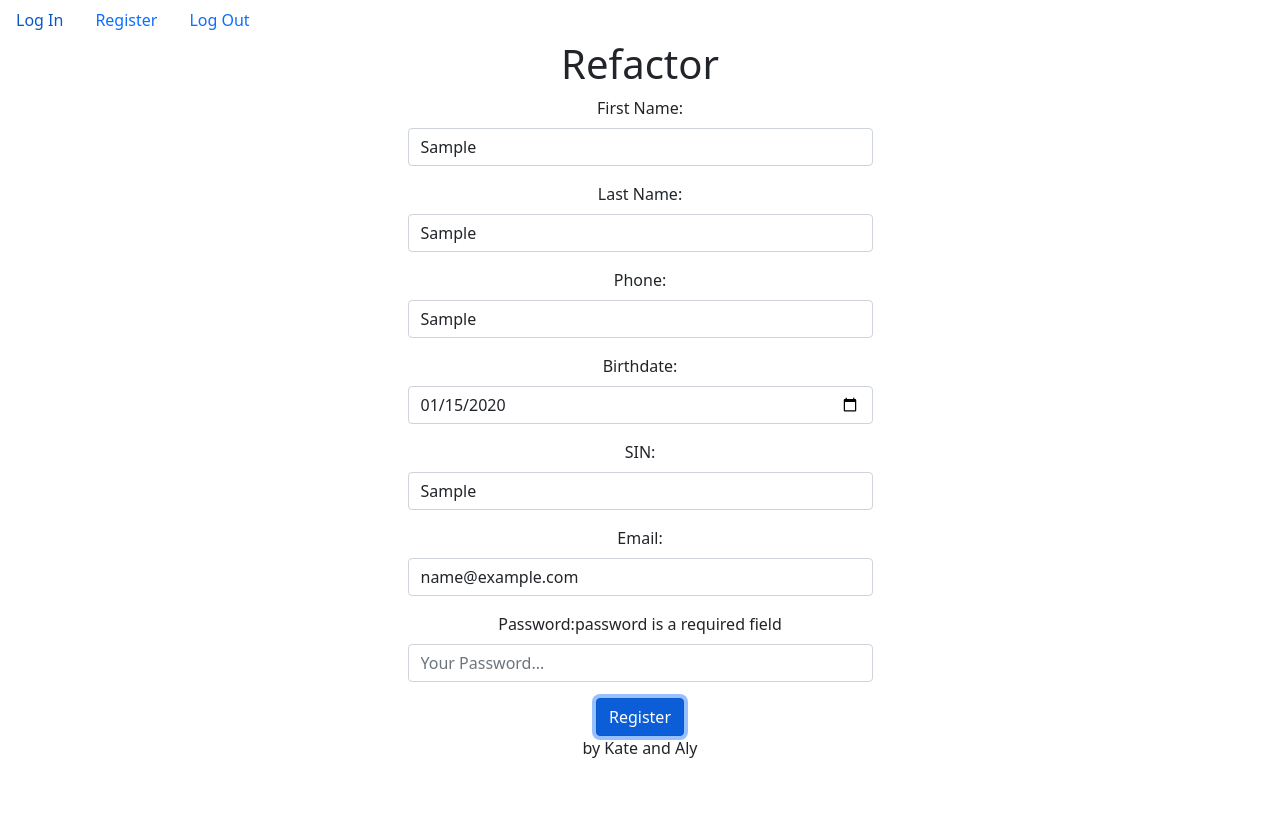
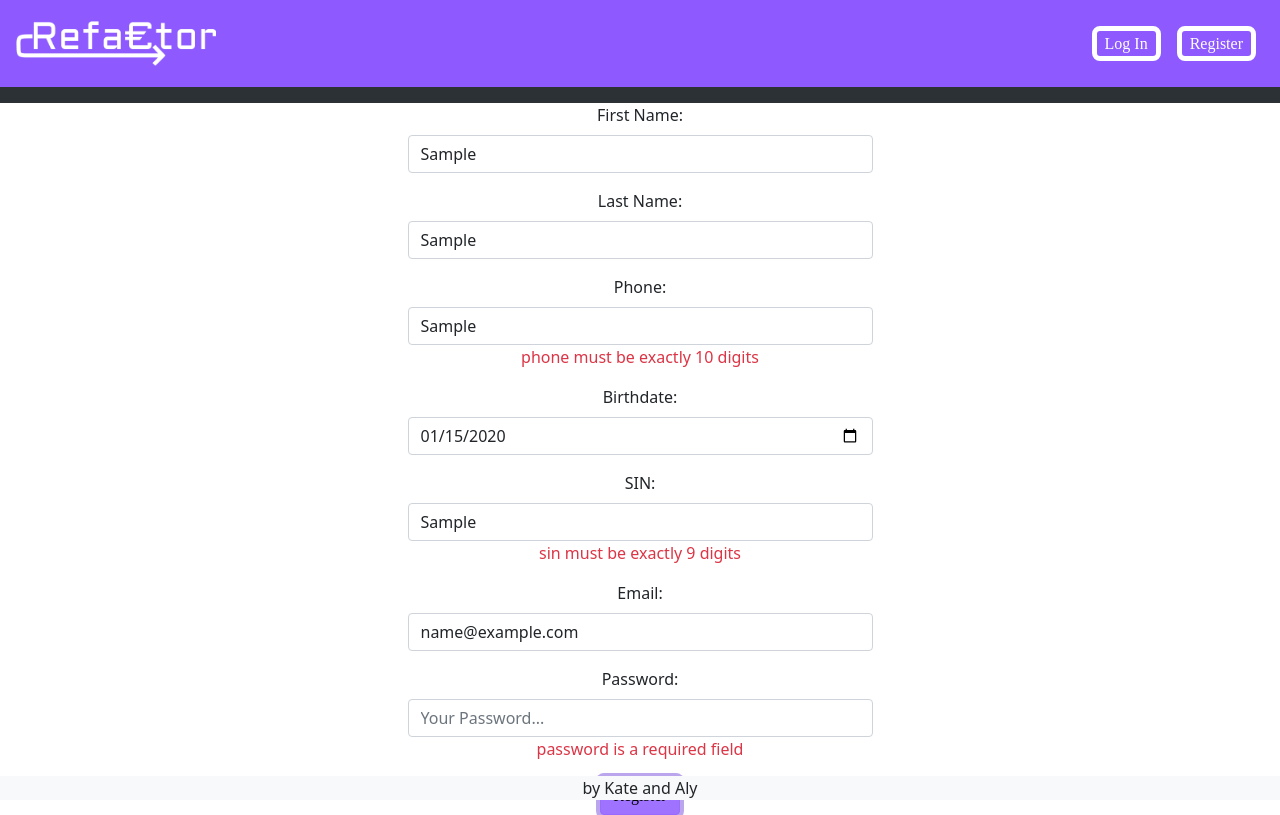
Before and after one commit to AlyWestwood/refactor, a React (Create React App) app in the folder client/: page /register in a window 1280 px wide. Both pictures are taken after typing "Sample", "Sample", "Sample", "2020-01-15", "Sample", "name@example.com" into the empty fields and a click on the button "Register". Built offline with nearby package versions, Linux system fonts and the light colour scheme; no server answers.

Commit message:
login darn-it

```diff
--- a/client/public/index.html
+++ b/client/public/index.html
@@ -25,7 +25,7 @@
       Learn how to configure a non-root public URL by running `npm run build`.
     -->
     <!-- CSS only -->
-    <link href="https://cdn.jsdelivr.net/npm/bootstrap@5.1.3/dist/css/bootstrap.min.css" rel="stylesheet" integrity="sha384-1BmE4kWBq78iYhFldvKuhfTAU6auU8tT94WrHftjDbrCEXSU1oBoqyl2QvZ6jIW3" crossorigin="anonymous">
+    <!-- <link href="https://cdn.jsdelivr.net/npm/bootstrap@5.1.3/dist/css/bootstrap.min.css" rel="stylesheet" integrity="sha384-1BmE4kWBq78iYhFldvKuhfTAU6auU8tT94WrHftjDbrCEXSU1oBoqyl2QvZ6jIW3" crossorigin="anonymous"> -->
     <title>React App</title>
   </head>
   <body>
--- a/client/src/App.css
+++ b/client/src/App.css
@@ -1,3 +1,17 @@
 .App {
   text-align: center;
 }
+
+.headerbtn{
+  color: white;
+  text-decoration: none;
+  border: thick solid white;
+  padding: .25em .5em;
+  margin: .5em;
+  border-radius: .5em;
+  font-family: 'Arial Rounded MT Bold';
+}
+.headerbtn:hover{
+  color: theme-color("primary");
+  background-color: white;
+}
--- a/client/src/App.js
+++ b/client/src/App.js
@@ -1,11 +1,12 @@
 
 import React, { useState, useEffect } from 'react';
+import './bootstrap.scss';
 import './App.css';
-import {BrowserRouter as Router, Route, Routes, Link, Outlet} from 'react-router-dom';
+import {BrowserRouter as Router, Route, Routes, Link, Outlet, Navigate} from 'react-router-dom';
 import axios from 'axios';
 import { AuthContext } from './misc/AuthContext'
 import Home from './pages/common/Home';
-import Login from './pages/common/Login';
+import { Login, Logout } from './pages/common/Login';
 import Register from './pages/common/Register.js';
 import NewAccountA from './pages/admin/NewAccount';
 import TransferA from './pages/admin/Transfer';
@@ -15,37 +16,15 @@ import NewAccountC from './pages/client/Account';
 import PayBills from './pages/client/PayBills';
 import Transactions from './pages/client/Transactions';
 import TransferC from './pages/client/Transfer';
+import Header from './pages/common/Header';
+import GetAuth from './misc/GetAuth';
 
 function App() {
-
-/* authorization */
-const [authState, setAuthState] = useState(false);
-const [adminState, setAdminState] = useState(false);
-const [clientState, setClientState] = useState(false);
-
-useEffect(()=>{
-  axios.get("/users/auth", {
-    headers: {
-      accessToken: localStorage.getItem("accessToken")
-    }
-  }).then(res => {
-    if(!res.data.error){
-      setAuthState(true);
-    }
-    if(res.data.role === "admin"){
-      setAdminState(true);
-    } else if(res.data.role === "client"){
-      setClientState(true);
-    } else {
-      setAuthState(false);
-    }
-  });
-}, []);
 
 
   return (
     <div className="App">
-      <AuthContext.Provider value={{authState, setAuthState}}>
+      <GetAuth>
       <Router>
         <Routes>
           {/* react router dom v6 reference for nested routes https://reactrouter.com/docs/en/v6/getting-started/overview#nested-routes */}
@@ -53,9 +32,10 @@ useEffect(()=>{
 
         {/* common routes */}
 
-          <Route path="/" element={<Layout/>}>
+          <Route path="/" element={<Layout />}>
             <Route path="home" element={<Home/>}/>
             <Route path="login" element={<Login/>}/>
+            <Route path="/logout" element={<Logout/>}/>
             <Route path="register" element={<Register/>}/>
           </Route>
         {/* client routes */}
@@ -77,25 +57,16 @@ useEffect(()=>{
 
         </Routes>
       </Router>
-      </AuthContext.Provider>
+      </GetAuth>
     </div>
   );
 }
 
 function Layout() {
+  // console.log(authState)
   return (
     <div>
-      <header>
-        <nav>
-          <ul className='nav'>
-            <li className='nav-item'><Link to="login" className='nav-link'>Log In</Link></li>
-            <li className='nav-item'><Link to="register" className='nav-link'>Register</Link></li>
-            <li><Link className='nav-link' to="/login" onClick={logout} >Log Out</Link></li>
-
-          </ul>
-        </nav>
-        <h1>Refactor</h1>
-      </header>
+      <Header />
       <div className='container d-flex justify-content-center'><Outlet/></div>
 
     <Footer/>
@@ -103,22 +74,15 @@ function Layout() {
   )
 }
 
-const logout = function Logout(){
-  localStorage.removeItem("accessToken");
-}
+// const logout = function(){
+//   localStorage.removeItem("accessToken");
+//   Navigate("/");
+// }
 
 function AdminLayout() {
   return (
     <div>
-       <header>
-        <nav>
-          <ul>
-          <li><Link className='nav-link' to="/login" onClick={logout} >Log Out</Link></li>
-            <li><Link to="register">Register</Link></li>
-          </ul>
-        </nav>
-        <h1>Refactor</h1>
-      </header>
+      <Header />
     <h2>Admin Dashboard</h2>
     <Outlet/>
     <Footer/>
@@ -129,15 +93,7 @@ function AdminLayout() {
 function ClientLayout() {
   return (
     <div>
-       <header>
-        <nav>
-          <ul>
-          <li><Link className='nav-link' to="/login" onClick={logout} >Log Out</Link></li>
-            <li><Link to="register">Register</Link></li>
-          </ul>
-        </nav>
-        <h1>Refactor</h1>
-      </header>
+      <Header />
     <h2>Admin Dashboard</h2>
     <Outlet/>
     <Footer/>
@@ -146,7 +102,7 @@ function ClientLayout() {
 }
 
 function Footer(){
-  return <footer>by Kate and Aly</footer>
+  return <footer className='fixed-bottom bg-light'>by Kate and Aly</footer>
 }
 
 export default App;
--- /dev/null
+++ b/client/src/bootstrap.scss
@@ -0,0 +1,72 @@
+/*!
+ * Bootstrap v5.1.3 (https://getbootstrap.com/)
+ * Copyright 2011-2021 The Bootstrap Authors
+ * Copyright 2011-2021 Twitter, Inc.
+ * Licensed under MIT (https://github.com/twbs/bootstrap/blob/main/LICENSE)
+ */
+// @import "functions";
+
+$primary: #8e59FF;
+$secondary: #2C3135;
+$btn-font-family: "Arial Rounded MT Bold";
+
+@import '~bootstrap/scss/bootstrap.scss';
+// scss-docs-start import-stack
+// Configuration
+// @import "variables";
+// @import "mixins";
+// @import "utilities";
+
+// custom stuff
+//variable overrides
+// Create your own map
+// $custom-colors: (
+//   "peachy": #f78a68,
+//   "tired": #9b8b6e,
+//   "troublesome": #ae00ff,
+//   "uniblue": #009,
+//   "goldbro": goldenrod,
+// );
+
+// Merge the maps
+// $theme-colors: map-merge-multiple($theme-colors, $custom-colors, $colors);
+
+// Layout & components
+// @import "root";
+// @import "reboot";
+// @import "type";
+// @import "images";
+// @import "containers";
+// @import "grid";
+// @import "tables";
+// @import "forms";
+// @import "buttons";
+// @import "transitions";
+// @import "dropdown";
+// @import "button-group";
+// @import "nav";
+// @import "navbar";
+// @import "card";
+// @import "accordion";
+// @import "breadcrumb";
+// @import "pagination";
+// @import "badge";
+// @import "alert";
+// @import "progress";
+// @import "list-group";
+// @import "close";
+// @import "toasts";
+// @import "modal";
+// @import "tooltip";
+// @import "popover";
+// @import "carousel";
+// @import "spinners";
+// @import "offcanvas";
+// @import "placeholders";
+
+// Helpers
+// @import "helpers";
+
+// Utilities
+// @import "utilities/api";
+// scss-docs-end import-stack
--- /dev/null
+++ b/client/src/misc/GetAuth.js
@@ -0,0 +1,39 @@
+import {useState, useEffect} from 'react';
+import axios from 'axios';
+import { AuthContext } from './AuthContext';
+
+
+function GetAuth({children}) {
+const [authState, setAuthState] = useState(false);
+const [authRole, setAuthRole] = useState("");
+
+    /* authorization */
+
+useEffect(()=>{
+  axios.post("/users/auth", {}, {
+    headers: {
+      accessToken: localStorage.getItem("accessToken")
+    }
+  }).then(res => {
+    setAuthState(true);
+
+    if(res.data.role){
+      setAuthRole(res.data.role);
+    } else {
+      setAuthState(false);
+      setAuthRole(null)
+    }
+  }).catch(err => {
+    // console.log(err.response.data.error);
+    setAuthState(false);
+    setAuthRole(null);
+  });
+}, []);
+
+  return (
+    <AuthContext.Provider value={{authState, setAuthState, authRole, setAuthRole}}>
+      {children}
+    </AuthContext.Provider>
+  )
+}
+export default GetAuth;
--- /dev/null
+++ b/client/src/pages/common/Header.js
@@ -0,0 +1,60 @@
+import React, {useContext} from 'react'
+import {Link} from 'react-router-dom';
+import { AuthContext } from '../../misc/AuthContext'
+
+
+
+function LoggedIn(){
+    // const navigate = Navigate()
+    return (
+        <ul className='nav'>
+            <li className='nav-item'>
+                <Link className='headerbtn nav-link' to="/logout">Log Out</Link>
+            </li>
+          </ul>
+        )
+    }
+
+    function LoggedOut(){
+        return (
+            <ul className='nav'>
+            <li className='nav-item'>
+                <Link className='headerbtn' to="/login">Log In</Link>
+            </li>
+            <li className='nav-item'>
+                <Link to="register" className='headerbtn'>Register</Link>
+            </li>
+          </ul>
+        )
+    }
+
+    function Client(){
+        return (
+            <ul className='navbar-nav'>
+            <li className="nav-item"><span className="nav-link">Testing to see if this works</span></li>
+        </ul>
+    )
+}
+
+function Header() {
+    const state = useContext(AuthContext);
+    console.log(state.authState)
+    return (
+        <header>
+            <nav className='navbar bg-primary p-3'>
+                <a className='navbar-brand' href='/'><img src="/refactorlogo.png" alt="logo" width={200}/></a>
+            {/* <AuthContext.Consumer> */}
+                {state.authState ? <LoggedIn /> : <LoggedOut/>}
+        {/* </AuthContext.Consumer> */}
+            </nav>
+            <nav className='navbar bg-secondary navbar-dark'>
+                {state.authRole === "client" && <Client/>}
+
+            </nav>
+        </header>
+    )
+}
+
+
+
+export default Header;
--- a/client/src/pages/common/Login.js
+++ b/client/src/pages/common/Login.js
@@ -8,11 +8,10 @@ import { AuthContext } from "../../misc/AuthContext";
 
 
 function Login() {
+  let navigate = useNavigate();
+  const { setAuthState, setAuthRole } = useContext(AuthContext);
   const [email, setEmail] = useState("");
   const [password, setPassword] = useState("");
-  const { setAuthState } = useContext(AuthContext);
-
-  let navigate = useNavigate();
 
   /* This will be different from the blog auth context because we will include the user role */
   const login = () => {
@@ -22,7 +21,9 @@ function Login() {
           alert(res.data.error);
       } else {
         localStorage.setItem("accessToken", res.data.token);
-        setAuthState(res.data.role);
+        setAuthState(true);
+
+        setAuthRole(res.data.role);
         navigate('/');
       }
     });
@@ -54,4 +55,16 @@ function Login() {
   );
 }
 
-export default Login;
+function Logout(){
+    // let navigate = useNavigate();
+    const { setAuthState, setAuthRole } = useContext(AuthContext);
+
+
+    localStorage.removeItem("accessToken");
+    setAuthState(false);
+    setAuthRole(null);
+
+    return null;
+}
+
+export { Login, Logout };
--- a/client/src/pages/common/Register.js
+++ b/client/src/pages/common/Register.js
@@ -20,19 +20,21 @@ function Register() {
     };
 
     const validationSchema = yup.object().shape({
-        firstName: yup.string().min(3).max(100).required(),
-        lastName: yup.string().min(3).max(100).required(),
-        phone: yup.string().required(),
+        firstName: yup.string().min(2).max(100).required(),
+        lastName: yup.string().min(2).max(100).required(),
+        phone: yup.string().matches(/[0-9]{10}/, "phone must be exactly 10 digits").required(),
         birthdate: yup.date().required(),
-        sin: yup.string(9).required(),
-        email: yup.string().min(3).max(20).required(),
-        password: yup.string().min(4).max(20).required()
+        sin: yup.string().matches(/[0-9]{9}/, "sin must be exactly 9 digits").required(),
+        email: yup.string().email().required(),
+        password: yup.string().min(4).max(50).required()
     });
 
     const onSubmit = newUser => {
         axios.post("/users/register", newUser).then(res => {
           console.log(res.data);
           navigate('/login');
+        }).catch(err => {
+          console.log(err.response.data.error);
         });
     };
 
@@ -48,79 +50,79 @@ function Register() {
           <Form className="formContainer">
             <div className='mb-3'>
             <label className='form-label'>First Name: </label>
-            <ErrorMessage name="firstName" component="span" />
             <Field
               className="inputNewEntry form-control"
               name="firstName"
               type="text"
               placeholder="(Ex. Jane)"
             />
+            <ErrorMessage name="firstName" render={msg => <span class="text-danger">{msg}</span>} />
             </div>
 
             <div className='mb-3'>
             <label className='form-label'>Last Name: </label>
-            <ErrorMessage name="lastName" component="span" />
             <Field
               className="inputNewEntry form-control"
               name="lastName"
               type="text"
               placeholder="(Ex. Doe)"
             />
+            <ErrorMessage name="lastName" render={msg => <span class="text-danger">{msg}</span>} />
             </div>
 
             <div className='mb-3'>
             <label className='form-label'>Phone: </label>
-            <ErrorMessage name="phone" component="span" />
             <Field
               className="inputNewEntry form-control"
               name="phone"
               type="phone"
               placeholder="(Ex. John123...)"
             />
+            <ErrorMessage name="phone" render={msg => <span class="text-danger">{msg}</span>} />
             </div>
 
             <div className='mb-3'>
 
             <label className='form-label'>Birthdate: </label>
-            <ErrorMessage name="birthdate" component="span" />
             <Field
               className="inputNewEntry form-control"
               name="birthdate"
               type="date"
             />
+            <ErrorMessage name="birthdate" render={msg => <span class="text-danger">{msg}</span>} />
             </div>
 
             <div className='mb-3'>
             <label className='form-label'>SIN: </label>
-            <ErrorMessage name="SIN" component="span" />
             <Field
               className="inputNewEntry form-control"
               name="sin"
               type="text"
               placeholder="(Ex. John123...)"
             />
+            <ErrorMessage name="sin" render={msg => <span class="text-danger">{msg}</span>} />
             </div>
 
             <div className='mb-3'>
             <label className='form-label'>Email: </label>
-            <ErrorMessage name="email" component="span" />
             <Field
               className="inputNewEntry form-control"
               name="email"
               type="email"
               placeholder="(Ex. John123...)"
             />
+            <ErrorMessage name="email" render={msg => <span class="text-danger">{msg}</span>} />
             </div>
 
             <div className='mb-3'>
             <label className='form-label'>Password: </label>
-            <ErrorMessage name="password" component="span" />
             <Field
               type="password"
               className="inputNewEntry form-control"
               name="password"
               placeholder="Your Password..."
             />
+            <ErrorMessage name="password" render={msg => <span class="text-danger">{msg}</span>} />
             </div>
 
             <button type="submit" className='btn btn-primary'> Register</button>
@@ -129,4 +131,5 @@ function Register() {
       </div>    )
 }
 
+
 export default Register;
```
Also changed, not shown: client/public/refactorlogo.png (added), 1 other file (tests, documents, lock files or other folders).
